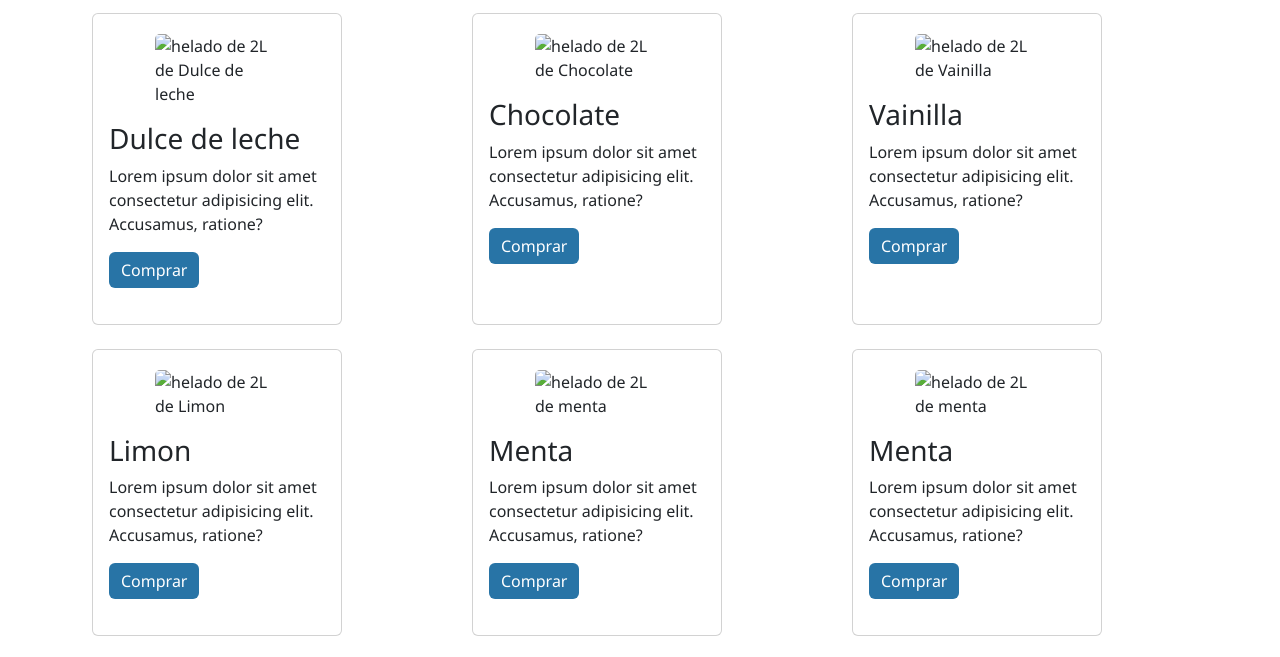
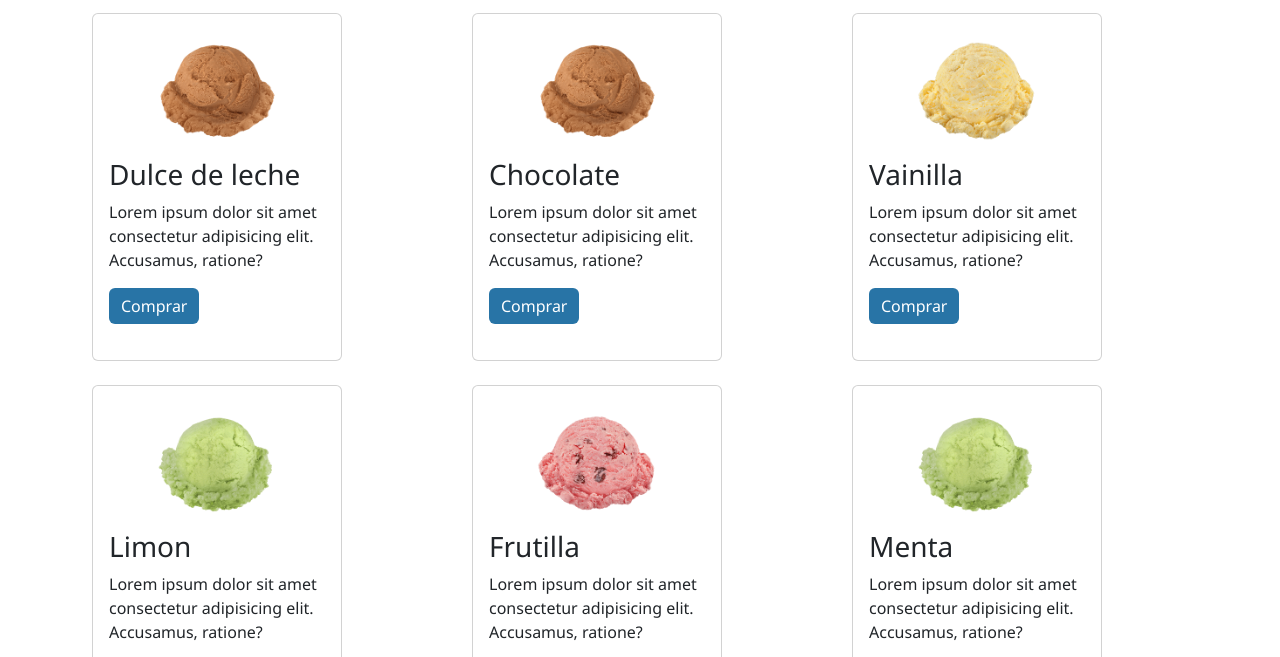
Before and after one commit to BrunoBlanco01/Gelato, a plain HTML site: page pages/ofertas.html in a window 1280 px wide. Shown: the part 120-777 px from the top of the page. Drawn offline with nearby package versions, Linux system fonts and the light colour scheme.

Commit message:
second commit

```diff
--- a/pages/ofertas.html
+++ b/pages/ofertas.html
@@ -45,7 +45,7 @@
             <div class="row row-cols-1 row-cols-md-3 g-4">
                 <div class="col">
                     <div class="card h-100">
-                        <img class="card-img-top" src="" alt="helado de 2L de Dulce de leche">
+                        <img class="card-img-top" src="../assets/img/helados/Cajeta.png" alt="helado de 2L de Dulce de leche">
                         <div class="card-body">
                             <h3 class="card-title">Dulce de leche</h3>
                             <p class="card-text">Lorem ipsum dolor sit amet consectetur adipisicing elit. Accusamus,
@@ -56,7 +56,7 @@
                 </div>
                 <div class="col">
                     <div class="card h-100">
-                        <img class="card-img-top" src="" alt="helado de 2L de Chocolate">
+                        <img class="card-img-top" src="../assets/img/helados/Chocolate.png" alt="helado de 2L de Chocolate">
                         <div class="card-body">
                             <h3 class="card-title">Chocolate</h3>
                             <p class="card-text">Lorem ipsum dolor sit amet consectetur adipisicing elit. Accusamus,
@@ -67,7 +67,7 @@
                 </div>
                 <div class="col">
                     <div class="card h-100">
-                        <img class="card-img-top" src="" alt="helado de 2L de Vainilla">
+                        <img class="card-img-top" src="../assets/img/helados/Vainilla.png" alt="helado de 2L de Vainilla">
                         <div class="card-body">
                             <h3 class="card-title">Vainilla</h3>
                             <p class="card-text">Lorem ipsum dolor sit amet consectetur adipisicing elit. Accusamus,
@@ -78,7 +78,7 @@
                 </div>
                 <div class="col">
                     <div class="card h-100">
-                        <img class="card-img-top" src="" alt="helado de 2L de Limon">
+                        <img class="card-img-top" src="../assets/img/helados/Limon.png" alt="helado de 2L de Limon">
                         <div class="card-body">
                             <h3 class="card-title">Limon</h3>
                             <p class="card-text">Lorem ipsum dolor sit amet consectetur adipisicing elit. Accusamus,
@@ -89,9 +89,9 @@
                 </div>
                 <div class="col">
                     <div class="card h-100">
-                        <img class="card-img-top" src="" alt="helado de 2L de menta">
+                        <img class="card-img-top" src="../assets/img/helados/Fresa.png" alt="helado de 2L de Frutilla">
                         <div class="card-body">
-                            <h3 class="card-title">Menta</h3>
+                            <h3 class="card-title">Frutilla</h3>
                             <p class="card-text">Lorem ipsum dolor sit amet consectetur adipisicing elit. Accusamus,
                                 ratione?</p>
                             <button class="btn btn-primary"><span>Comprar</span></button>
@@ -100,7 +100,7 @@
                 </div>
                 <div class="col">
                     <div class="card h-100">
-                        <img class="card-img-top" src="" alt="helado de 2L de menta">
+                        <img class="card-img-top" src="../assets/img/helados/Limon.png" alt="helado de 2L de menta">
                         <div class="card-body">
                             <h3 class="card-title">Menta</h3>
                             <p class="card-text">Lorem ipsum dolor sit amet consectetur adipisicing elit. Accusamus,
```
Also changed, not shown: assets/img/helados/Cajeta.png (added), assets/img/helados/Chocolate.png (added), assets/img/helados/Fresa.png (added), assets/img/helados/Limon.png (added), assets/img/helados/Vainilla.png (added), assets/img/helados/chococrema.png (added), assets/img/helados/chococremanueces.png (added).
